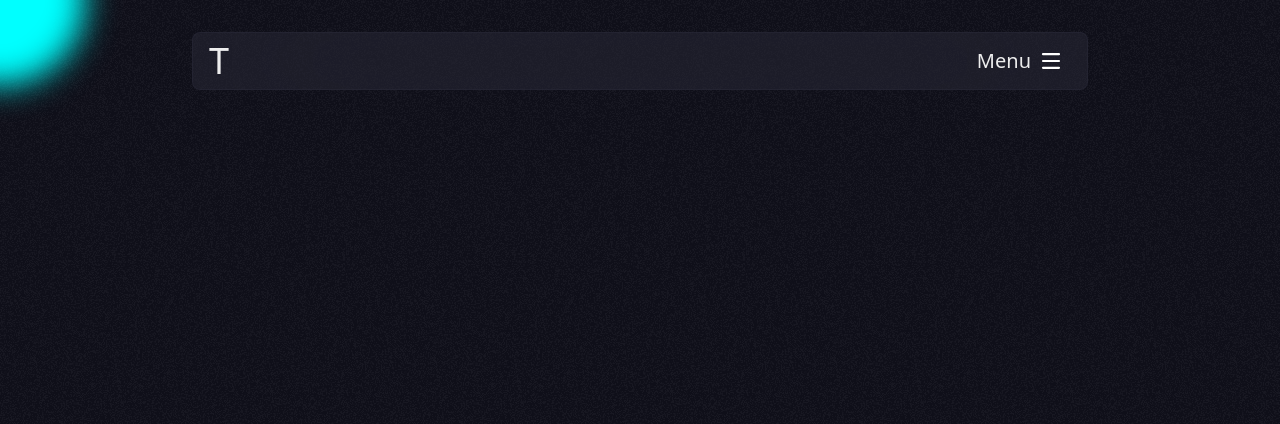
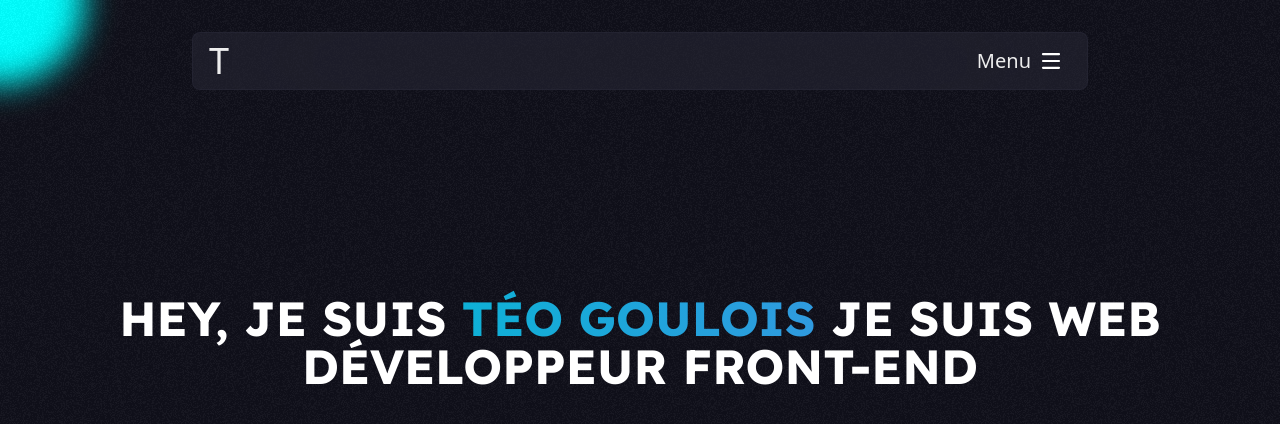
Before and after one commit to teo-goulois/teo-goulois-v1, a Next.js app: page / in a window 1280 px wide. Shown: the top 424 px of the page. Built offline with nearby package versions, Linux system fonts and the light colour scheme; a web font is replaced by a local one.

Commit message:
add presentation

```diff
--- a/components/sections/presentation/Presentation.tsx
+++ b/components/sections/presentation/Presentation.tsx
@@ -7,7 +7,7 @@ const Presentation = () => {
       className={`h-screen w-full flex flex-col items-center justify-center`}
     >
       <p
-        className={`font-Lexend relative z-[1] p-12 uppercase font-black text-5xl text-center -translate-y-2/4`}
+        className={`font-Lexend relative z-[1] p-12 uppercase font-black text-5xl text-center -translate-y-[30%]`}
       >
         Hey, Je suis{" "}
         <span className="text-transparent bg-gradient-to-r from-cyan-500 to-violet-500 bg-clip-text bg-[length:400%_400%] animate-gradient">
--- a/pages/_document.tsx
+++ b/pages/_document.tsx
@@ -14,7 +14,7 @@ export default function Document() {
           rel="stylesheet"
         />
       </Head>
-      <body>
+      <body className="bg-bg">
         <Main />
         <NextScript />
       </body>
--- a/pages/index.tsx
+++ b/pages/index.tsx
@@ -5,7 +5,9 @@ import { NextSeo } from "next-seo";
 import Image from "next/image";
 import NoiseBG from "../components/NoiseBG";
 import { Suspense } from "react";
+import Presentation from "../components/sections/presentation/Presentation";
 /* import Particles from "../components/custom-cursor/Particles"; */
+
 const Particles = dynamic(
   () => import("../components/custom-cursor/Particles"),
   { ssr: false }
@@ -13,6 +15,7 @@ const Particles = dynamic(
 const Navbar = dynamic(() => import("../components/navbar/Navbar"), {
   suspense: true,
 });
+
 
 export default function Home() {
   return (
@@ -24,10 +27,12 @@ export default function Home() {
       />
       <Suspense fallback={"Loadinge"}>
         <div
-          className={`min-h-screen bg-bg relative flex flex-col items-center`}
+          className={`min-h-screen bg-transparent relative flex flex-col items-center text-primary z-10`}
         >
           <NoiseBG />
           <Navbar />
+
+          <Presentation />
         </div>
         <Particles />
       </Suspense>
--- a/styles/globals.scss
+++ b/styles/globals.scss
@@ -23,3 +23,24 @@ body::-webkit-scrollbar {
       padding 0s, margin 0s !important;
   }
 }
+
+@layer utilities {
+  .gradient {
+    @apply text-transparent bg-gradient-to-r from-cyan-500 to-violet-500 bg-clip-text bg-[length:400%_400%] animate-gradient;
+  }
+}
+
+.outlineText:hover {
+  color: white;
+  transition: all .5s ease-in-out;
+}
+
+@layer utilities {
+  .outlineText {
+    color: transparent;
+    -webkit-text-stroke-width: 1px;
+    -webkit-text-stroke-color: white;
+    transition: all .5s ease-in-out;
+    cursor: pointer;
+  }
+}
```
